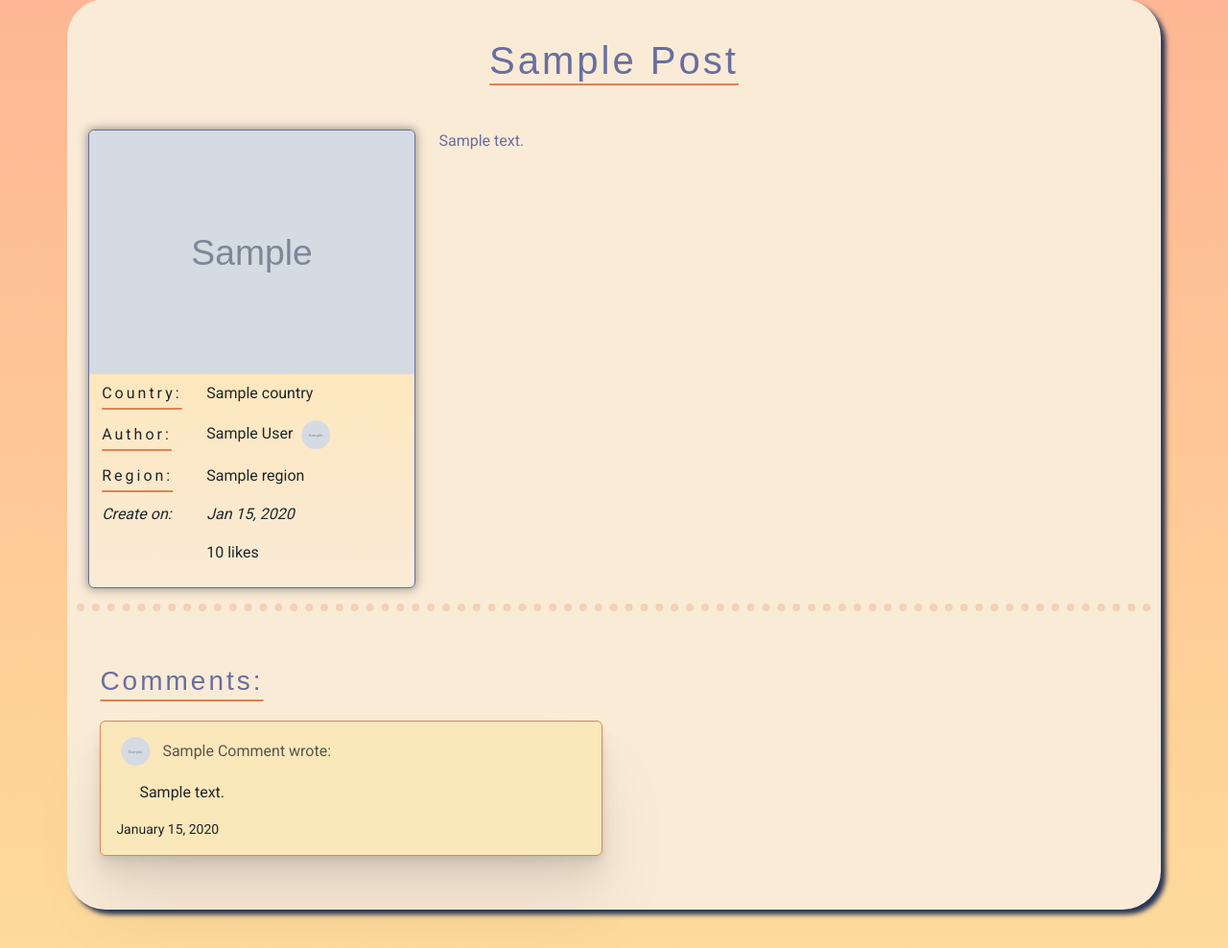
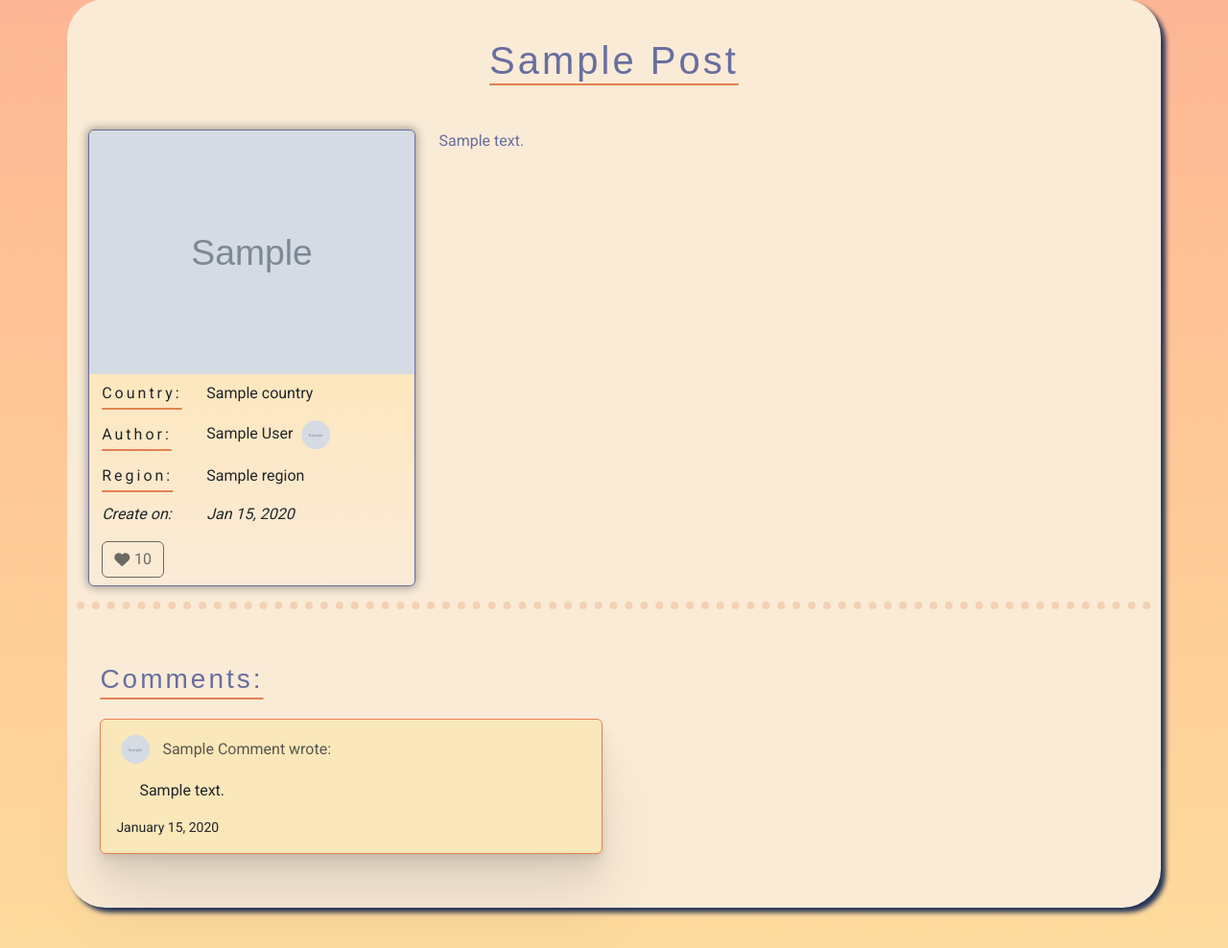
Before and after one commit to kerstin-w/Travel-Africa, a Django app: template blog/templates/post_detail.html in a window 1280 px wide. Shown: the part 89-1077 px from the top of the page at 96% size. Run offline with Django 3.2, Linux system fonts and the light colour scheme; the template is opened without the code that fills it: most values are stand-ins (such as "Sample title", 1, 10 or a date in 2020); grey boxes marked "Sample" are stand-in pictures; some libraries are stand-ins or nearby versions; some web fonts are replaced.

Commit message:
feat: Add toggle functionality to like button.

```diff
--- a/blog/templates/post_detail.html
+++ b/blog/templates/post_detail.html
@@ -59,17 +59,27 @@
                                     </tr>
                                     <tr>
                                         <td>
-                                            {% if user.is_authenticated %} {% csrf_token %}
-                                            <button class="like-button" data-post-slug="{{ post.slug }}">
-                                                {% if request.user in post.likes.all %}Unlike{% else %}Like{% endif %}
+                                            {% if user.is_authenticated %} {% if user not in post.likes.all %}
+                                            {% csrf_token %}
+                                            <button class="btn btn-read like-button d-flex flex-row align-items-center"
+                                                data-post-slug="{{ post.slug }}">
+                                                <i class="fa-regular fa-heart"></i>
+                                                <p id="likes-count">{{ post.number_of_likes }}</p>
                                             </button>
-                                            <p id="likes-count">{{ post.number_of_likes }} likes</p>
                                             {% else %}
+                                            <button class="btn btn-read like-button d-flex flex-row align-items-center"
+                                                data-post-slug="{{ post.slug }}">
+                                                <i class="fa-solid fa-heart"></i>
+                                                <p id="likes-count">{{ post.number_of_likes }}</p>
+                                            </button>
+                                            {% endif %} {% else %}
+                                            <button class="btn btn-read like-button d-flex flex-row align-items-center"
+                                                disabled>
+                                                <i class="fa-solid fa-heart"></i>
+                                                <p id="likes-count">{{ post.number_of_likes }}</p>
+                                            </button>
+                                            {% endif %}
                                         </td>
-                                        <td>
-                                            <p id="likes-count">{{ post.number_of_likes }} likes</p>
-                                        </td>
-                                        {% endif %}
                                     </tr>
                                 </tbody>
                             </table>
--- a/blog/templates/post_list.html
+++ b/blog/templates/post_list.html
@@ -18,8 +18,9 @@
                             <p class="card-title">{{ post.content|striptags|truncatechars:200 }}</p>
                             <div class="d-flex flex-column">
                                 <a href="{{ post.get_absolute_url }}" class="btn btn-read">Read More</a>
-                                <span class="pt-3"><i class="fa-solid fa-clock"></i> {{ post.created_on | timesince }} |
-                                    <i class="fa-solid fa-comments"> {{ post.num_comments }}</i></span>
+                                <span class="pt-3"><i class="fa-solid fa-clock"></i> {{ post.created_on | timesince }}
+                                    | <i class="fa-solid fa-comments"> {{ post.num_comments }}&nbsp;|&nbsp;</i><i
+                                        class="fa-solid fa-heart"></i> {{ post.number_of_likes }}</span>
                             </div>
                         </div>
                     </div>
--- a/static/css/style.css
+++ b/static/css/style.css
@@ -484,6 +484,10 @@ tr td:first-child {
     width: 30%;
 }
 
+#likes-count {
+    margin: 0 0 0 .3rem;
+}
+
 /*=============== Media Queries ===============*/
 @media only screen and (max-width: 1000px) {
     .search-box {
--- a/static/js/script.js
+++ b/static/js/script.js
@@ -18,6 +18,12 @@ setTimeout(function () {
 
 //Toogle Heart Icon for Likes
 $(document).ready(function () {
+    let liked = localStorage.getItem('liked');
+    if (liked) {
+        $('.like-button').find('.fa-regular').removeClass('fa-regular').addClass('fa-solid');
+    }
+
+    let count = parseInt($('#likes-count').text());
 
     $('.like-button').click(function (event) {
         event.preventDefault();
@@ -32,11 +38,15 @@ $(document).ready(function () {
             dataType: 'json',
             success: function (data) {
                 if (data.liked) {
-                    button.text('Unlike');
+                    button.find('.fa-regular').removeClass('fa-regular').addClass('fa-solid');
+                    count++;
+                    localStorage.setItem('liked', true);
                 } else {
-                    button.text('Like');
+                    button.find('.fa-solid').removeClass('fa-solid').addClass('fa-regular');
+                    count--;
+                    localStorage.removeItem('liked');
                 }
-                $('#likes-count').text(data.count + ' likes');
+                $('#likes-count').text(count);
             }
         });
     });
```
